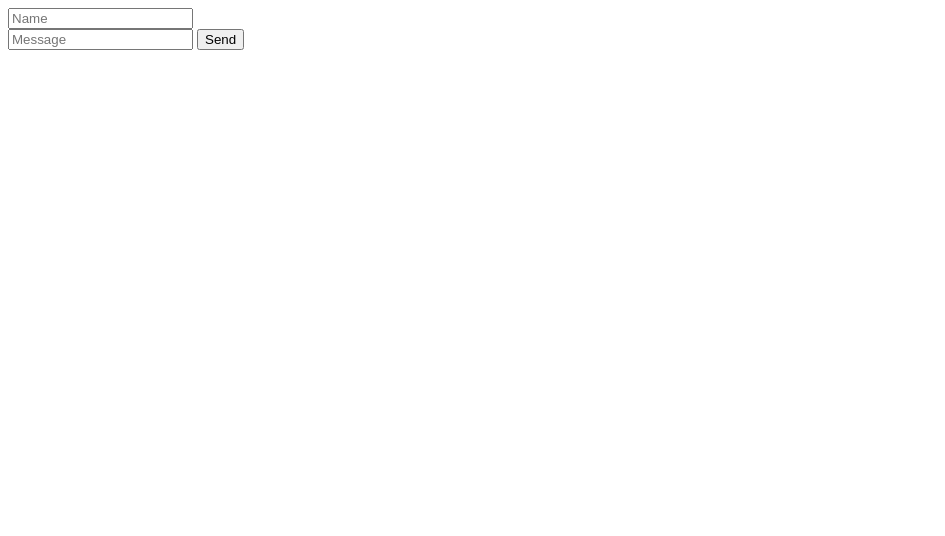
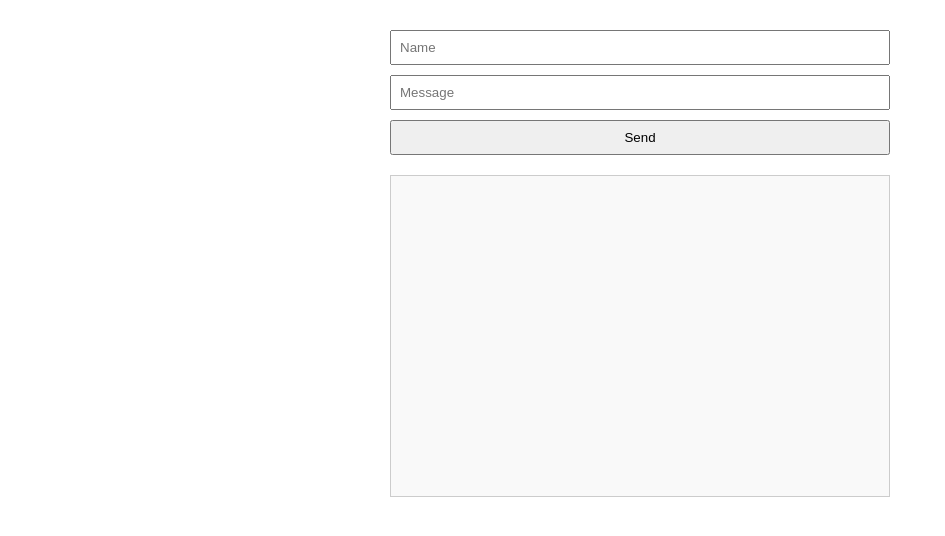
Before and after one commit to TE22E-Berglund-Erik/LogistikProjekt2025, a Flask app: page / in a window 1280 px wide. Shown: the top 536 px of the page, without its empty margins (0-945 px from the left). Run offline with Flask 3, Linux system fonts and the light colour scheme; some libraries are stand-ins or nearby versions.

Commit message:
Lade till tydligare gränssnit

```diff
--- a/nätverk/templates/chat.html
+++ b/nätverk/templates/chat.html
@@ -3,10 +3,36 @@
   <head>
     <title>Chat</title>
     <script src="https://cdn.socket.io/4.6.1/socket.io.min.js"></script>
+    <style>
+      body {
+        font-family: sans-serif;
+        max-width: 500px;
+        margin: auto;
+        padding: 20px;
+      }
+      input,
+      button {
+        padding: 8px;
+        width: 100%;
+        margin-top: 10px;
+        box-sizing: border-box;
+      }
+      #chat {
+        border: 1px solid #ccc;
+        padding: 10px;
+        height: 300px;
+        overflow-y: auto;
+        margin-top: 20px;
+        background-color: #f9f9f9;
+      }
+      p {
+        margin: 5px 0;
+      }
+    </style>
   </head>
   <body>
-  <input id="name" placeholder="Name"><br>
-  <input id="msg" placeholder="Message">
+    <input id="name" placeholder="Name" /><br />
+    <input id="msg" placeholder="Message" />
     <button onclick="sendMsg()">Send</button>
     <div id="chat"></div>
 
```
Lines whose indentation alone changed are shown as unchanged.
